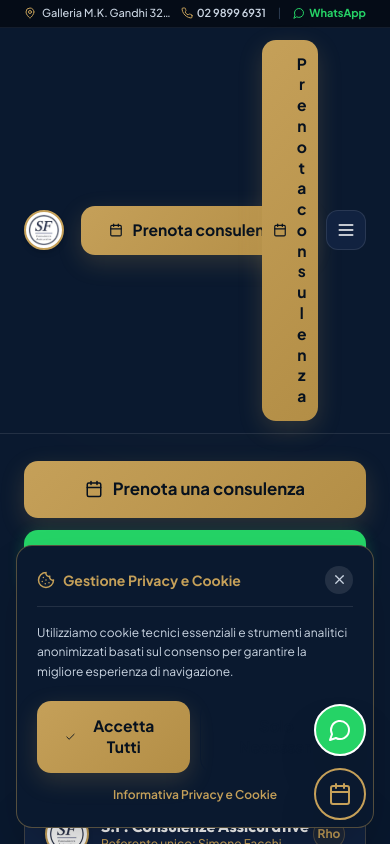
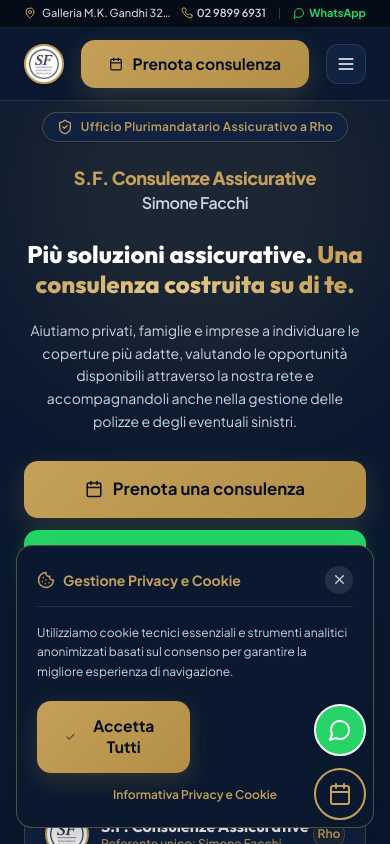
Before and after one commit to Massimilianociconte/SF-consulenze-assicurative, a React (Vite) app: page / in a window 390 px wide. Shown: the top 844 px of the page. Built offline with nearby package versions, Linux system fonts and the light colour scheme.

Commit message:
fix(header): risolta impaginazione navbar mobile e desktop con un singolo pulsante CTA

```diff
--- a/src/components/Header.tsx
+++ b/src/components/Header.tsx
@@ -125,9 +125,8 @@
       >
         <div className="container mx-auto px-4 sm:px-6 flex items-center justify-between gap-2 xl:gap-3 max-w-7xl">
 
-          {/* Left: Brand Identity (Logo on mobile w-10, Logo + Title on desktop) */}
-          <div className="flex items-center justify-start w-10 lg:w-auto shrink-0">
-            <a href="#home" className="flex items-center gap-2 xl:gap-2.5 group focus:outline-none shrink-0">
+          {/* 1. Brand Identity (Logo on mobile, Logo + Title on desktop) */}
+          <a href="#home" className="flex items-center gap-2 xl:gap-2.5 group focus:outline-none shrink-0 order-1">
             {/* Circular Logo Frame */}
             <div className="w-10 h-10 rounded-full overflow-hidden bg-white border-2 border-[#c5a059] shadow-md flex items-center justify-center p-[2px] shrink-0 group-hover:scale-105 transition-transform">
               <img
@@ -147,21 +146,9 @@
               </span>
             </div>
           </a>
-          </div>
 
-          {/* Middle: Mobile Centered CTA Button & Desktop Navigation Links */}
-          <div className="flex-1 flex items-center justify-center lg:justify-start lg:gap-1 xl:gap-1.5 shrink">
-            {/* Mobile CTA Button - Perfectly Centered between Logo (w-10) and Hamburger Toggle (w-10) */}
-            <button
-              onClick={() => onOpenBooking()}
-              className="lg:hidden btn btn-primary text-xs py-2 px-3 shadow-lg font-bold whitespace-nowrap shrink-0 flex items-center gap-1.5"
-            >
-              <Calendar size={14} className="shrink-0" />
-              <span>Prenota consulenza</span>
-            </button>
-
-            {/* Desktop Navigation Links */}
-            <div className="hidden lg:flex items-center gap-1 xl:gap-1.5 shrink">
+          {/* 2. Desktop Navigation Links */}
+          <div className="hidden lg:flex items-center gap-1 xl:gap-1.5 shrink order-2">
             {navLinks.map((link) => {
               const isActive = activeSection === link.href.substring(1);
               return (
@@ -180,23 +167,20 @@
               );
             })}
           </div>
-          </div>
 
-          {/* Right: Desktop CTA Button & Mobile Menu Toggle */}
-          <div className="flex items-center justify-end w-10 lg:w-auto shrink-0 gap-2">
-            {/* Desktop CTA Button */}
+          {/* 3. Action CTA Button (Centered on mobile via order-2, far right on desktop via lg:order-3) */}
           <button
             onClick={() => onOpenBooking()}
-              className="hidden lg:flex btn btn-primary text-xs xl:text-xs 2xl:text-sm py-2 px-3 xl:py-2.5 xl:px-3.5 shadow-lg font-bold whitespace-nowrap shrink-0 items-center gap-1.5"
+            className="btn btn-primary text-xs xl:text-xs 2xl:text-sm py-2 px-3 xl:py-2.5 xl:px-3.5 shadow-lg font-bold whitespace-nowrap shrink-0 flex items-center gap-1.5 order-2 lg:order-3"
           >
             <Calendar size={14} className="shrink-0" />
             <span>Prenota consulenza</span>
           </button>
 
-            {/* Mobile / Tablet Menu Toggle (exact w-10 h-10 matching logo w-10 h-10) */}
+          {/* 4. Mobile / Tablet Menu Toggle */}
           <button
             onClick={() => setMobileMenuOpen(!mobileMenuOpen)}
-              className="lg:hidden text-white w-10 h-10 rounded-xl bg-[#112240] hover:bg-[#1e293b] border border-white/10 flex items-center justify-center transition-all focus:outline-none shrink-0 active:scale-95"
+            className="lg:hidden text-white w-10 h-10 rounded-xl bg-[#112240] hover:bg-[#1e293b] border border-white/10 flex items-center justify-center transition-all focus:outline-none shrink-0 active:scale-95 order-3"
             aria-label={mobileMenuOpen ? "Chiudi menu" : "Apri menu"}
           >
             {mobileMenuOpen ? (
@@ -205,7 +189,6 @@
               <Menu size={20} className="transition-transform duration-300" />
             )}
           </button>
-          </div>
 
         </div>
       </nav>
```
Lines whose indentation alone changed are shown as unchanged.
